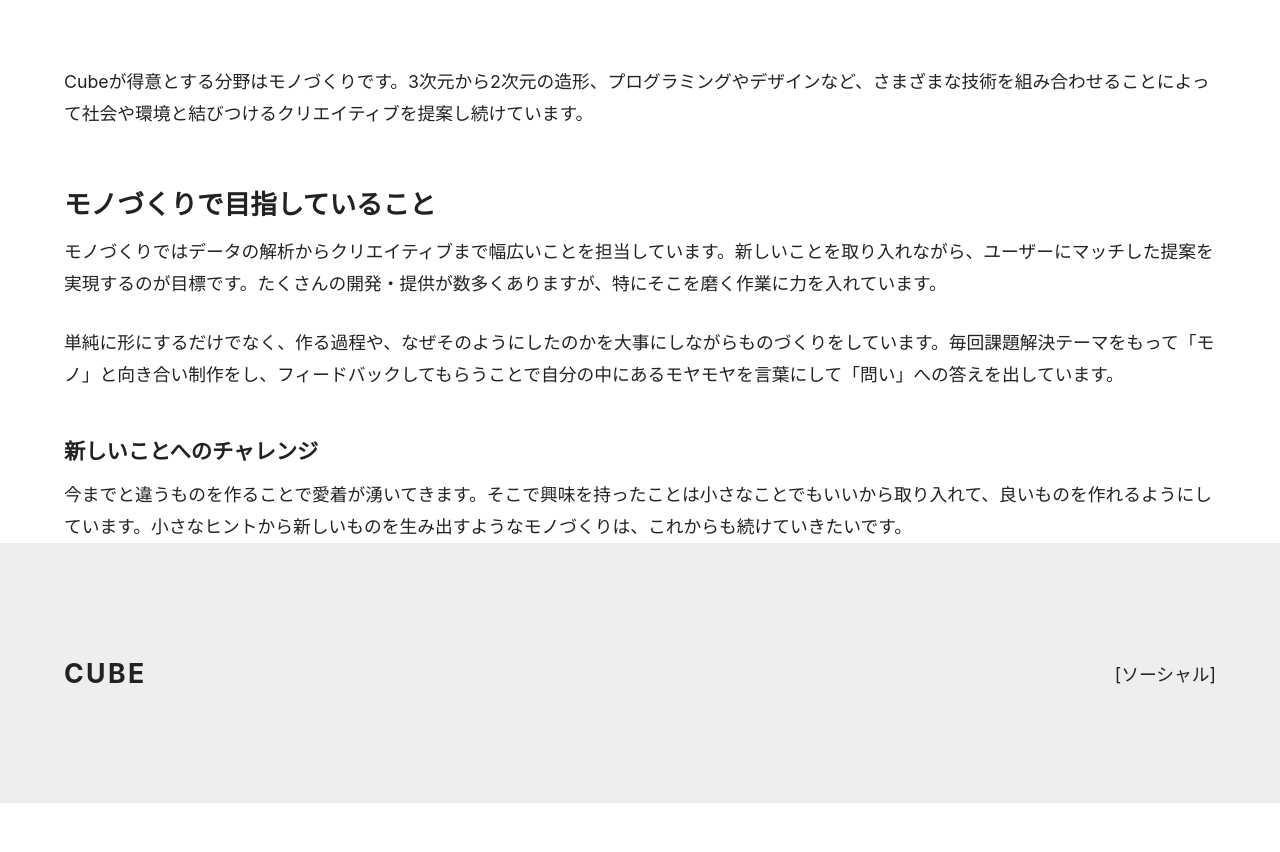
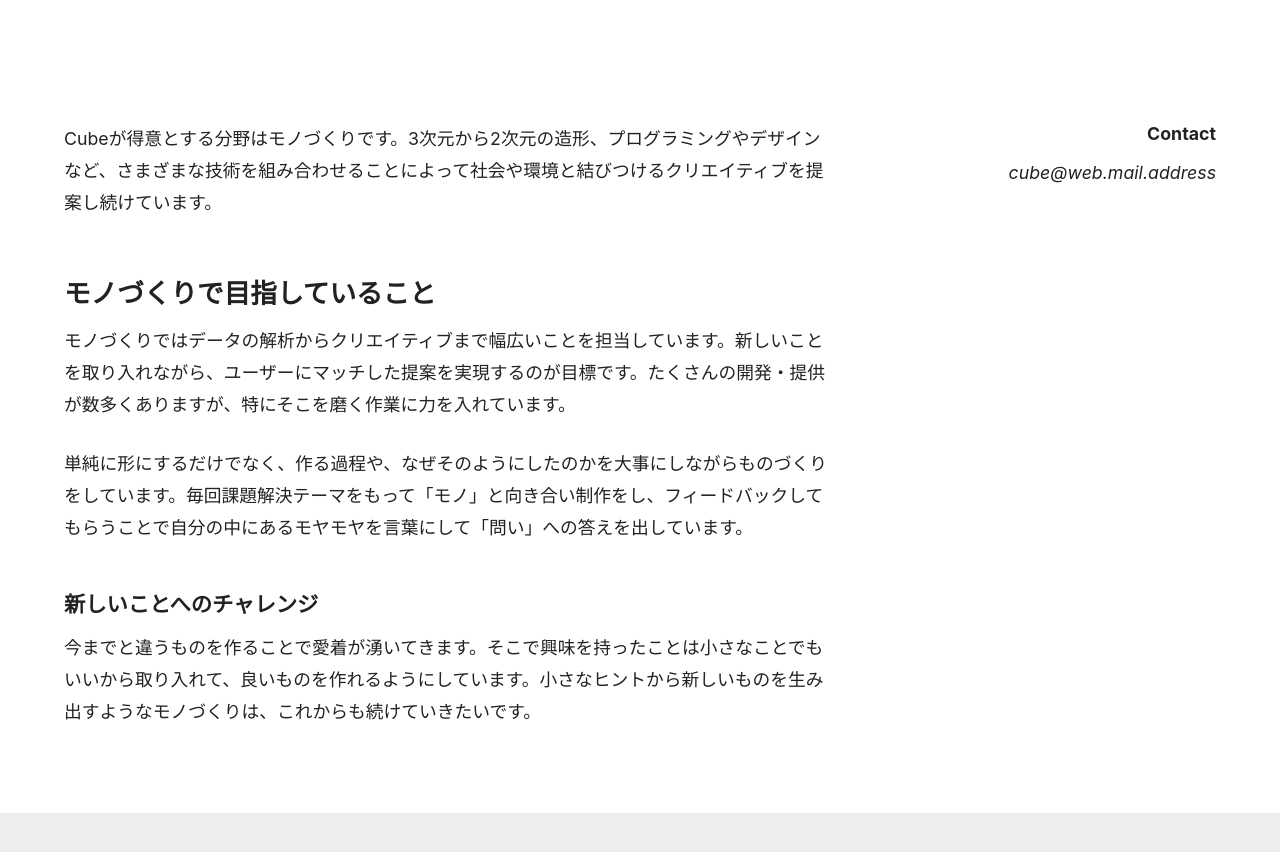
Before and after one commit to kouichi-kuu/nextblog-202209, a Next.js app: page /about in a window 1280 px wide. Shown: the part 440-1292 px from the top of the page. Before the commit the page ends 1243 px from the top, so only its background shows below. Built offline with nearby package versions, Linux system fonts and the light colour scheme.

Commit message:
20221010変更1717

```diff
--- /dev/null
+++ b/components/contact.js
@@ -0,0 +1,10 @@
+import styles from 'styles/contact.module.css'
+
+export default function Contact(){
+    return (
+        <div className={styles.stack}>
+            <h3 className={styles.heading}>Contact</h3>
+            <address>cube@web.mail.address</address>
+        </div>
+    )
+}
--- /dev/null
+++ b/components/two-column.js
@@ -0,0 +1,25 @@
+import styles from 'styles/two-column.module.css'
+
+export function TwoColumn({children}){
+    return (
+        <div className={styles.flexContainer}>
+            {children}
+        </div>
+    )
+}
+
+export function TwoColumnMain({children}){
+    return (
+        <div className={styles.main}>
+            {children}
+        </div>
+    )
+}
+
+export function TwoColumnSidebar({children}){
+    return (
+        <div className={styles.sidebar}>
+            {children}
+        </div>
+    )
+}
--- a/pages/about.js
+++ b/pages/about.js
@@ -1,13 +1,17 @@
 import Hero from 'components/hero'
 import Container from 'components/container'
 import PostBody from 'components/post-body'
+import Contact from 'components/contact'
+import { TwoColumn,TwoColumnMain,TwoColumnSidebar } from 'components/two-column'
 
 export default function About(){
     return (
         <Container>
         <Hero title="About" subtitle="About development activities" />
-        <PostBody>
-        <p>
+        <TwoColumn>
+          <TwoColumnMain>
+            <PostBody>
+              <p>
               Cubeが得意とする分野はモノづくりです。3次元から2次元の造形、プログラミングやデザインなど、さまざまな技術を組み合わせることによって社会や環境と結びつけるクリエイティブを提案し続けています。
             </p>
             <h2>モノづくりで目指していること</h2>
@@ -22,6 +26,11 @@
               今までと違うものを作ることで愛着が湧いてきます。そこで興味を持ったことは小さなことでもいいから取り入れて、良いものを作れるようにしています。小さなヒントから新しいものを生み出すようなモノづくりは、これからも続けていきたいです。
             </p>
             </PostBody>
+          </TwoColumnMain>
+          <TwoColumnSidebar>
+            <Contact />
+          </TwoColumnSidebar>
+          </TwoColumn>
         </Container>
     )
 }
--- /dev/null
+++ b/styles/contact.module.css
@@ -0,0 +1,7 @@
+.stack > *+*{
+    margin-top: var(--stack-space,1em);
+}
+
+.heading{
+    font-size: var(--body);
+}
--- /dev/null
+++ b/styles/two-column.module.css
@@ -0,0 +1,29 @@
+.flexContainer{
+    composes:sideBySide from './utils.module.css';
+    gap:var(--space-md);
+    margin:var(--space-md) 0 var(--space-lg);
+}
+
+@media (min-width:768px){
+    .main{
+        width: 768px;
+    }
+
+    .sidebar{
+        width: 240px;
+        position:sticky;
+        top:40px;
+        align-self: flex-start;
+    }
+
+    .sidebar *{
+        text-align: right;
+    }
+
+    .sidebar :is(div,ul){
+        width: fit-content;
+        margin-left: auto;
+        place-items: flex-end;
+        place-content: flex-end;
+    }
+}
```
